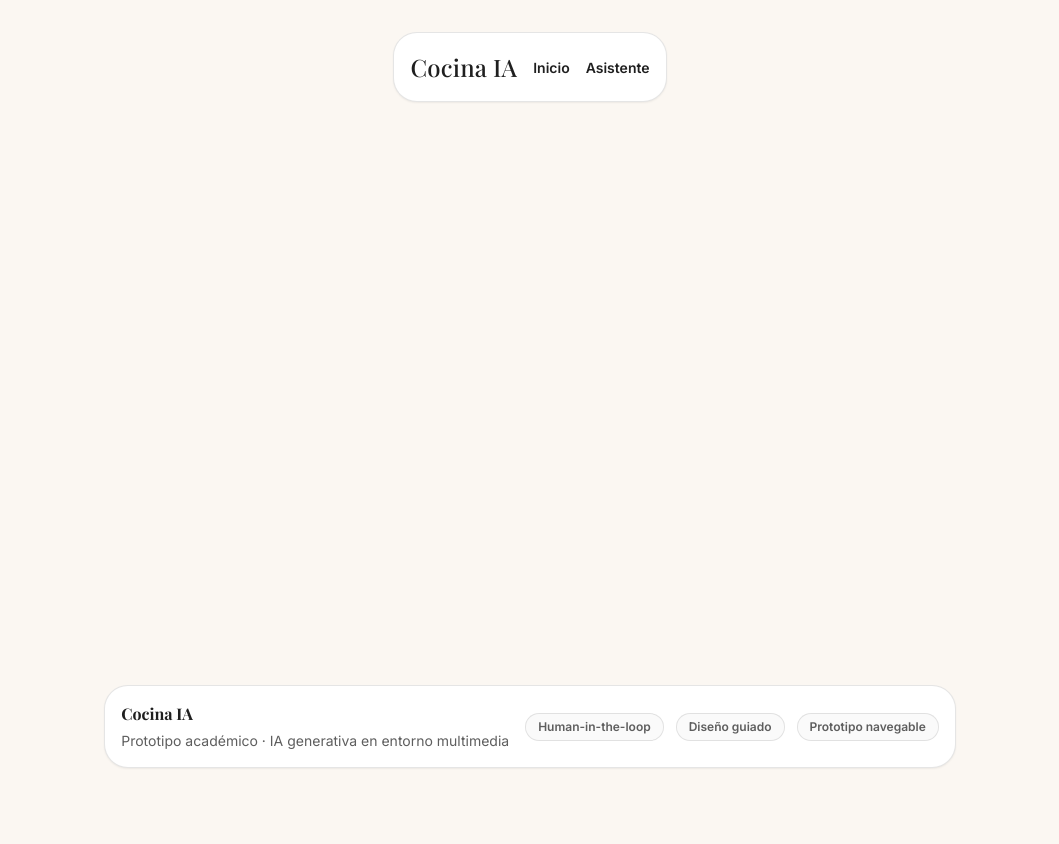
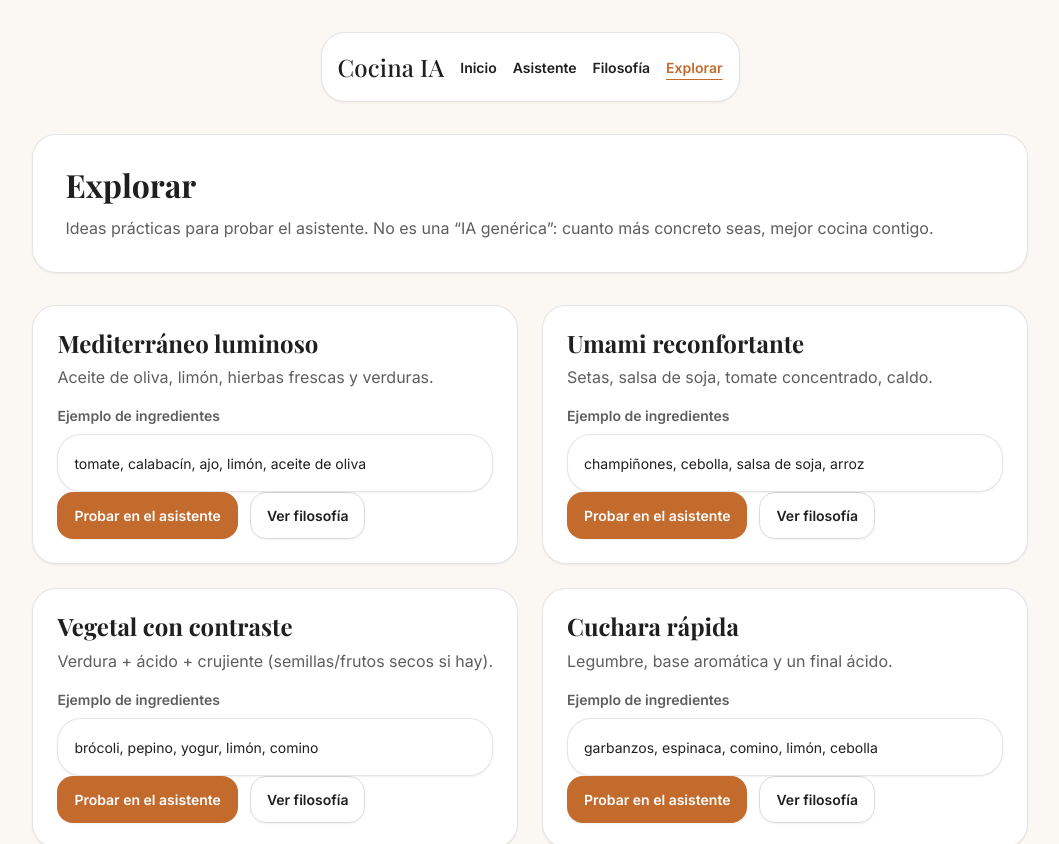
Before and after one commit to EspinacaLaser/proyecto-cocina-ia, a React (Vite) app: page /#/explorar in a window 1280 px wide. Shown: the top 844 px of the page, without its empty margins (110-1169 px from the left). Before the commit the page ends 800 px from the top, so only its background shows below. Built offline with nearby package versions, Linux system fonts and the light colour scheme.

Commit message:
nuevas pages

```diff
--- a/src/App.jsx
+++ b/src/App.jsx
@@ -1,6 +1,8 @@
 import { Routes, Route } from "react-router-dom";
 import Home from "./pages/Home";
 import Chat from "./pages/Chat";
+import Filosofia from "./pages/Filosofia";
+import Explorar from "./pages/Explorar";
 import SiteHeader from "./components/SiteHeader";
 import SiteFooter from "./components/SiteFooter";
 
@@ -13,6 +15,8 @@ function App() {
         <Routes>
           <Route path="/" element={<Home />} />
           <Route path="/chat" element={<Chat />} />
+          <Route path="/filosofia" element={<Filosofia />} />
+          <Route path="/explorar" element={<Explorar />} />
         </Routes>
       </main>
 
--- a/src/components/SiteFooter.jsx
+++ b/src/components/SiteFooter.jsx
@@ -4,6 +4,7 @@ function SiteFooter() {
       <div
         className="card"
         style={{
+          width: "100%",
           padding: "var(--space-4)",
           display: "flex",
           gap: "var(--space-4)",
--- a/src/components/SiteHeader.jsx
+++ b/src/components/SiteHeader.jsx
@@ -14,6 +14,7 @@ function SiteHeader() {
       <div
         className="card"
         style={{
+          width: "100%",
           padding: "var(--space-4)",
           display: "flex",
           justifyContent: "space-between",
@@ -28,17 +29,32 @@ function SiteHeader() {
             fontFamily: "var(--font-serif)",
             fontSize: "var(--text-xl)",
             letterSpacing: "0.2px",
+            whiteSpace: "nowrap",
           }}
         >
           Cocina IA
         </Link>
 
-        <nav style={{ display: "flex", gap: "var(--space-4)", flexWrap: "wrap" }}>
+        <nav
+          style={{
+            display: "flex",
+            gap: "var(--space-4)",
+            flexWrap: "wrap",
+            alignItems: "center",
+            justifyContent: "flex-end",
+          }}
+        >
           <NavLink to="/" end style={linkStyle}>
             Inicio
           </NavLink>
           <NavLink to="/chat" style={linkStyle}>
             Asistente
+          </NavLink>
+          <NavLink to="/filosofia" style={linkStyle}>
+            Filosofía
+          </NavLink>
+          <NavLink to="/explorar" style={linkStyle}>
+            Explorar
           </NavLink>
         </nav>
       </div>
--- /dev/null
+++ b/src/pages/Explorar.jsx
@@ -0,0 +1,76 @@
+import { Link } from "react-router-dom";
+
+const moods = [
+  {
+    title: "Mediterráneo luminoso",
+    desc: "Aceite de oliva, limón, hierbas frescas y verduras.",
+    example: "tomate, calabacín, ajo, limón, aceite de oliva",
+  },
+  {
+    title: "Umami reconfortante",
+    desc: "Setas, salsa de soja, tomate concentrado, caldo.",
+    example: "champiñones, cebolla, salsa de soja, arroz",
+  },
+  {
+    title: "Vegetal con contraste",
+    desc: "Verdura + ácido + crujiente (semillas/frutos secos si hay).",
+    example: "brócoli, pepino, yogur, limón, comino",
+  },
+  {
+    title: "Cuchara rápida",
+    desc: "Legumbre, base aromática y un final ácido.",
+    example: "garbanzos, espinaca, comino, limón, cebolla",
+  },
+];
+
+function Explorar() {
+  return (
+    <div style={{ display: "grid", gap: "var(--space-8)" }}>
+      <section className="card" style={{ padding: "var(--space-8)" }}>
+        <h1 style={{ fontSize: "var(--text-2xl)" }}>Explorar</h1>
+        <p style={{ marginTop: "var(--space-3)", color: "var(--muted)" }}>
+          Ideas prácticas para probar el asistente. No es una “IA genérica”: cuanto más concreto seas,
+          mejor cocina contigo.
+        </p>
+      </section>
+
+      <section className="grid2">
+        {moods.map((m) => (
+          <div key={m.title} className="card" style={{ padding: "var(--space-6)" }}>
+            <h2 style={{ fontSize: "var(--text-xl)" }}>{m.title}</h2>
+            <p style={{ marginTop: "var(--space-2)" }}>{m.desc}</p>
+
+            <div style={{ marginTop: "var(--space-4)" }}>
+              <div style={{ color: "var(--muted)", fontSize: "var(--text-sm)", fontWeight: 700 }}>
+                Ejemplo de ingredientes
+              </div>
+              <div style={{ marginTop: "var(--space-2)" }} className="card">
+                <div style={{ padding: "var(--space-4)" }}>
+                  <code style={{ fontFamily: "var(--font-mono)", fontSize: "var(--text-sm)" }}>
+                    {m.example}
+                  </code>
+                </div>
+              </div>
+            </div>
+
+            <div style={{ marginTop: "var(--space-5)", display: "flex", gap: "var(--space-3)", flexWrap: "wrap" }}>
+              <Link className="btn btnPrimary" to="/chat">Probar en el asistente</Link>
+              <Link className="btn btnGhost" to="/filosofia">Ver filosofía</Link>
+            </div>
+          </div>
+        ))}
+      </section>
+
+      <section className="card" style={{ padding: "var(--space-6)" }}>
+        <h2 style={{ fontSize: "var(--text-xl)" }}>Consejos para mejores resultados</h2>
+        <ul style={{ marginTop: "var(--space-3)", paddingLeft: "1.2rem", display: "grid", gap: "0.4rem" }}>
+          <li>Incluye cantidades y unidades si puedes (g, ml, cdas).</li>
+          <li>Si sale algo raro, añade un “puente”: ácido (limón) o umami (setas/caldo).</li>
+          <li>Para recetas rápidas, prioriza salteados y acabados en frío.</li>
+        </ul>
+      </section>
+    </div>
+  );
+}
+
+export default Explorar;
--- /dev/null
+++ b/src/pages/Filosofia.jsx
@@ -0,0 +1,60 @@
+import { Link } from "react-router-dom";
+
+function Filosofia() {
+  return (
+    <div style={{ display: "grid", gap: "var(--space-8)" }}>
+      <section className="card" style={{ padding: "var(--space-8)" }}>
+        <h1 style={{ fontSize: "var(--text-2xl)" }}>Filosofía</h1>
+        <p style={{ marginTop: "var(--space-3)", color: "var(--muted)" }}>
+          Cocina IA nace para recuperar el lado bello de cocinar: una práctica creativa, sensorial y humana,
+          donde la tecnología acompaña sin sustituir el criterio.
+        </p>
+      </section>
+
+      <section className="grid2">
+        <div className="card" style={{ padding: "var(--space-6)" }}>
+          <h2 style={{ fontSize: "var(--text-xl)" }}>IA como asistente, no como piloto</h2>
+          <p style={{ marginTop: "var(--space-3)" }}>
+            El sistema guía la conversación con entradas concretas (ingredientes, tiempo, porciones) para evitar
+            prompts genéricos. La “inteligencia” se diseña: reglas culinarias, compatibilidad y técnica.
+          </p>
+          <ul style={{ marginTop: "var(--space-4)", paddingLeft: "1.2rem", display: "grid", gap: "0.4rem" }}>
+            <li>Transparencia: el sistema muestra avisos cuando algo no encaja.</li>
+            <li>Control humano: tú decides, ajustas y validas el resultado.</li>
+            <li>Coherencia: la receta se construye con intención (base, técnica, acabado).</li>
+          </ul>
+        </div>
+
+        <div className="card" style={{ padding: "var(--space-6)" }}>
+          <h2 style={{ fontSize: "var(--text-xl)" }}>Estética y cuidado</h2>
+          <p style={{ marginTop: "var(--space-3)" }}>
+            La interfaz prioriza claridad: jerarquía tipográfica, espacios respirables y una lectura agradable.
+            Próximamente añadiremos recursos visuales generados con IA para reforzar la atmósfera culinaria.
+          </p>
+
+          <div style={{ marginTop: "var(--space-4)", display: "grid", gap: "var(--space-3)" }}>
+            <div className="card" style={{ padding: "var(--space-4)" }}>
+              <strong>Imágenes (pendiente)</strong>
+              <p style={{ marginTop: "var(--space-2)", color: "var(--muted)" }}>
+                Aquí podrás colocar imágenes generadas: ingredientes, bodegones, escenas de cocina, etc.
+              </p>
+            </div>
+            <div className="card" style={{ padding: "var(--space-4)" }}>
+              <strong>Proceso (pendiente)</strong>
+              <p style={{ marginTop: "var(--space-2)", color: "var(--muted)" }}>
+                Capturas de iteración, prompts y decisiones para la memoria del proyecto.
+              </p>
+            </div>
+          </div>
+
+          <div style={{ marginTop: "var(--space-5)", display: "flex", gap: "var(--space-3)", flexWrap: "wrap" }}>
+            <Link className="btn btnPrimary" to="/chat">Ir al asistente</Link>
+            <Link className="btn btnGhost" to="/explorar">Ver inspiración</Link>
+          </div>
+        </div>
+      </section>
+    </div>
+  );
+}
+
+export default Filosofia;
```
